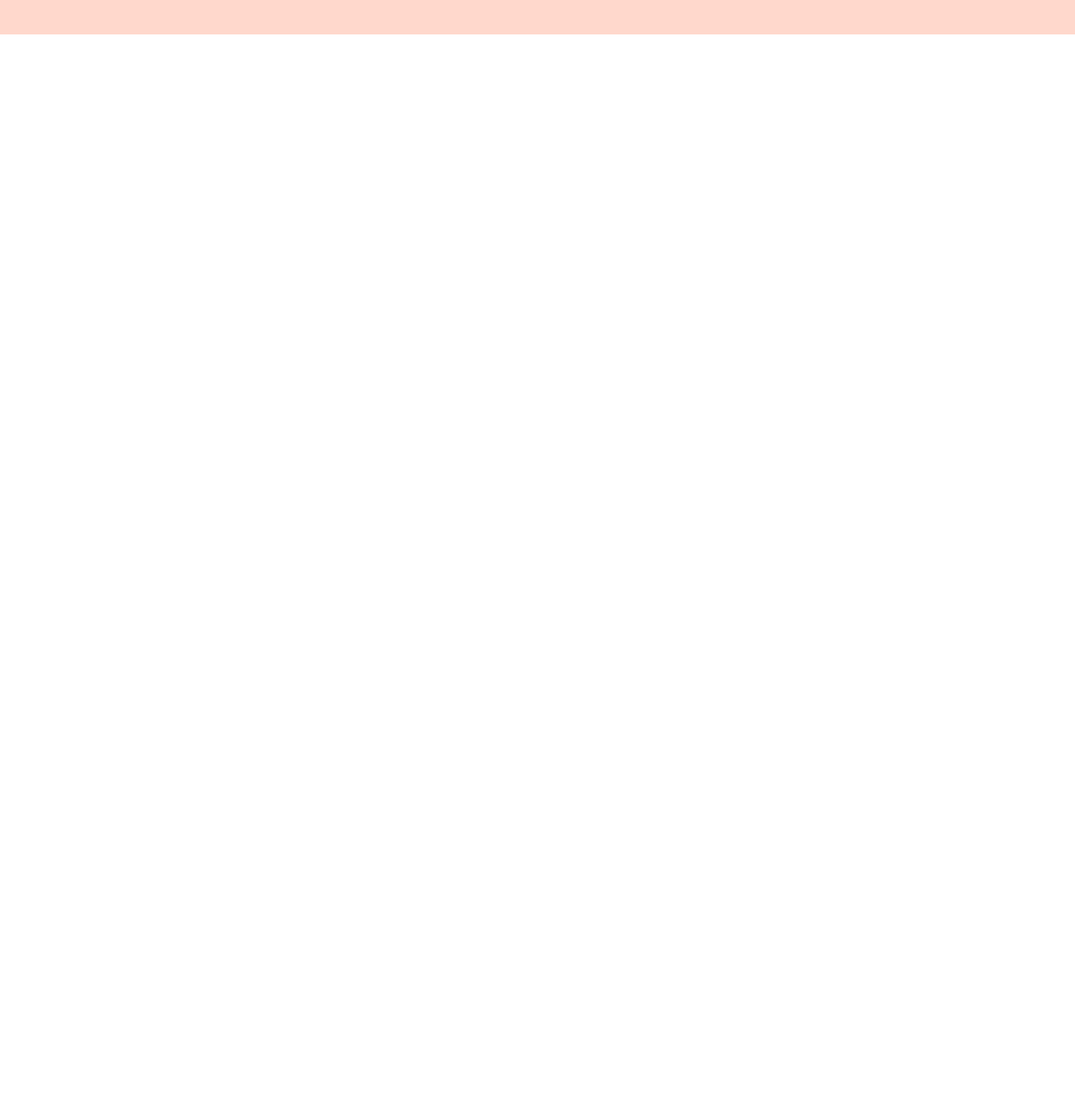
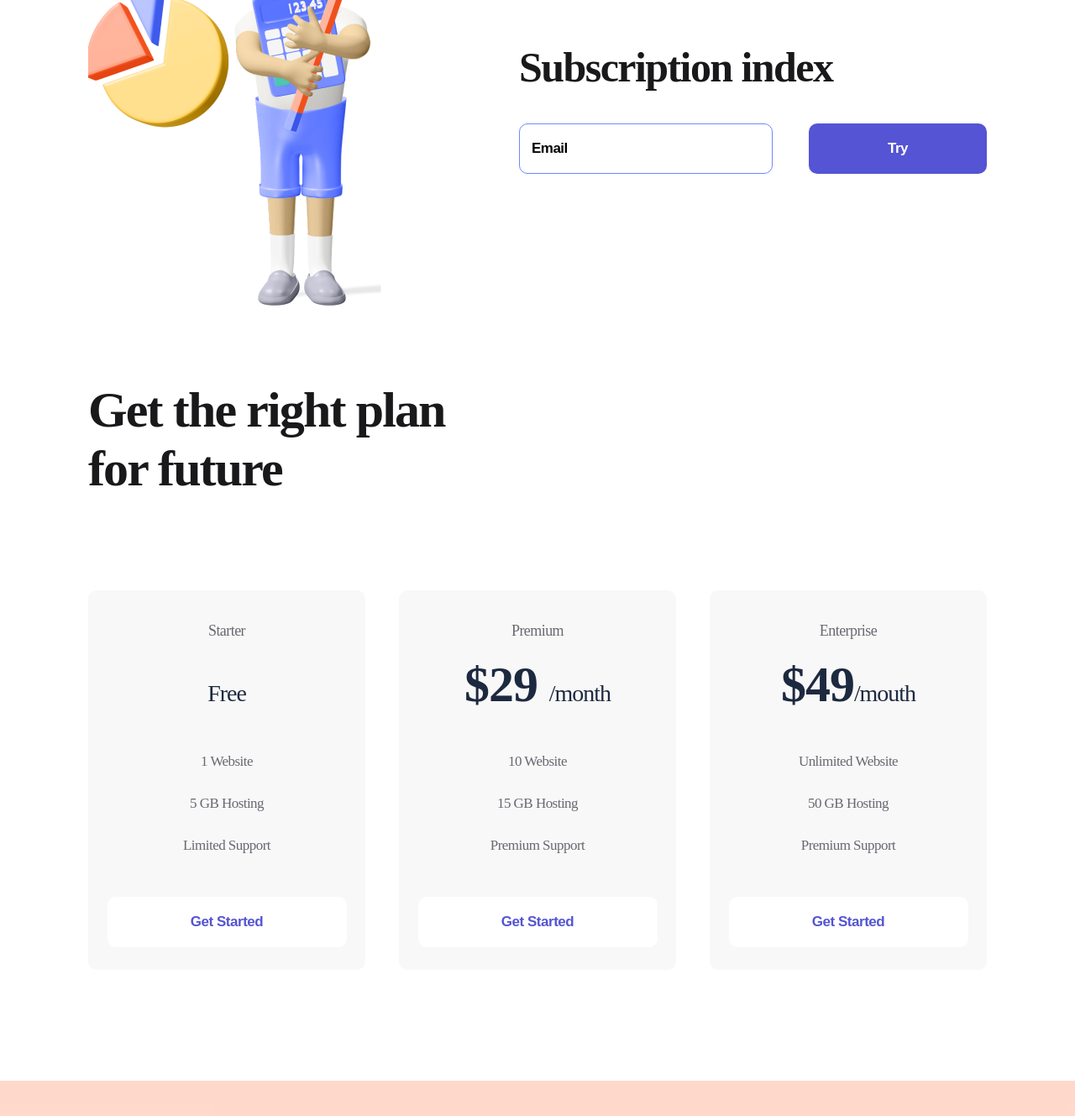
Before and after one commit to Olena1295/logoipsum, a plain HTML site: page index.html in a window 1280 px wide. Shown: the part 972-2301 px from the top of the page at 84% size. Before the commit the page ends 1013 px from the top, so only its background shows below. Drawn offline with Linux system fonts and the light colour scheme.

Commit message:
Add files via upload

```diff
--- a/index.html
+++ b/index.html
@@ -64,6 +64,77 @@
     <img src="./img/firstmen.png" alt="firstmen">
   </div>
 </section>
+<section class="container subscribe">
+  <div>
+  <img src="./img/secondmen.png" alt="second men">
+  </div>
+  <div>
+    <h2 class="subscribe__title">
+      Subscription index
+    </h2>
+    <form>
+      <input class="input" type="Email" placeholder="Email">
+
+    <button class="button button__violet">
+      Try
+    </button></form>
+  </div>
+</section>
+<section class="container plan">
+  <h2 class="plan__title">
+    Get the right plan for future
+  </h2>
+  <div class="plan__flex">
+    <div class="item">
+      <p class="item__text">
+        Starter
+      </p>
+      <h3 class="item__title">
+       <span>Free</span>
+      </h3>
+      <ul>
+        <li class="item__li">1 Website </li>
+        <li class="item__li">5 GB Hosting</li>
+        <li class="item__li"> Limited Support</li>
+      </ul>
+      <button class="button button__item">
+        Get Started
+      </button>
+    </div>
+    <div class="item">
+      <p class="item__text">
+        Premium
+      </p>
+      <h3 class="item__title">
+        $29 <span>/month </span>
+      </h3>
+      <ul>
+        <li class="item__li">10 Website </li>
+        <li class="item__li">15 GB Hosting</li>
+        <li class="item__li"> Premium Support</li>
+      </ul>
+      <button class="button button__item">
+        Get Started
+      </button>
+    </div>
+    <div class="item">
+      <p class="item__text">
+        Enterprise
+      </p>
+      <h3 class="item__title">
+         $49<span>/mouth</span>
+      </h3>
+      <ul>
+        <li class="item__li">Unlimited Website </li>
+        <li class="item__li">50 GB Hosting</li>
+        <li class="item__li"> Premium Support</li>
+      </ul>
+      <button class="button button__item">
+        Get Started
+      </button>
+    </div>
+  </div>
+</section>
 <footer class="footer">
  <div class="container footer__flex">
     <div class="container"><a href="#">
--- a/style/style.css
+++ b/style/style.css
@@ -26,7 +26,7 @@ h1}
 padding: 38px 0 48px;
 }
 
-.header__flex,.footer__flex, .about{
+.header__flex,.footer__flex, .about, .subscribe, .plan__flex{
 display: flex;
 justify-content: space-between;
 align-items: center;
@@ -113,3 +113,114 @@ margin-bottom: 50px;
 .footer{
   padding: 53px 0;
 }
+
+.subscribe{
+  margin-bottom: 85px;
+}
+
+.subscribe__title{
+  font-weight: bold;
+font-size: 50px;
+line-height: 57px;
+letter-spacing: -1.56316px;
+color: #19191B;
+margin-bottom: 38px;
+}
+
+.input{
+  width: 302px;
+  height: 60px;
+  border-radius: 10px;
+  border: 1px solid #7087FF;
+ padding-left: 14px;
+box-sizing: border-box;
+margin-right: 39px;
+}
+
+.input::placeholder, .input{
+    font-weight:bold;
+    font-size: 17px;
+    line-height: 22px;
+    letter-spacing: -0.531474px;
+    color: #000000;
+}
+
+.input:focus{
+outline: none;
+}
+
+.plan{
+  margin-bottom: 132px;
+}
+
+.plan__title{
+  font-weight: 700;
+  font-size: 60px;
+  line-height: 70px;
+  letter-spacing: -1.87579px;
+  color: #19191B;
+  max-width: 504px;
+  margin-bottom: 110px;
+}
+
+.item{
+  width: 330px;
+  background: #F8F8F8;
+  border-radius: 10px;
+  text-align: center;
+  padding: 34px 0 27px;
+}
+
+.item:hover{
+  transition: 500ms;
+  background: #FF7143;
+  box-shadow: 0px 32px 34px rgba(255, 112, 59, 0.317827);
+}
+
+.item__text{
+  font-size: 18px;
+  line-height: 28px;
+  text-align: center;
+  letter-spacing: -0.562737px;
+  color: #696871;
+}
+
+.item:hover .item__text, .item:hover .item__title, .item:hover .item__li{
+  color: white;
+  transition: 500ms;
+}
+
+.item__title{
+  font-weight: bold;
+  font-size: 60px;
+  line-height: 56px;
+  text-align: center;
+  letter-spacing: -1.03448px;
+  color: #1D293F;
+  margin: 22px 0 28px;
+}
+
+.item__title span{
+  font-size: 28px;
+}
+
+.item__li{
+  list-style: none;
+  font-size: 17px;
+  line-height: 50px;
+  letter-spacing: -0.531474px;
+  color: #696871;
+}
+
+.button__item{
+  width: 285px;
+  background: white;
+  color: #5454D4;
+  margin-top: 36px;
+}
+
+.item:hover .button__item{
+  background: #9F3919;
+  color: white;
+  transition: 500ms;
+}
```
Also changed, not shown: img/secondmen.png (added).
